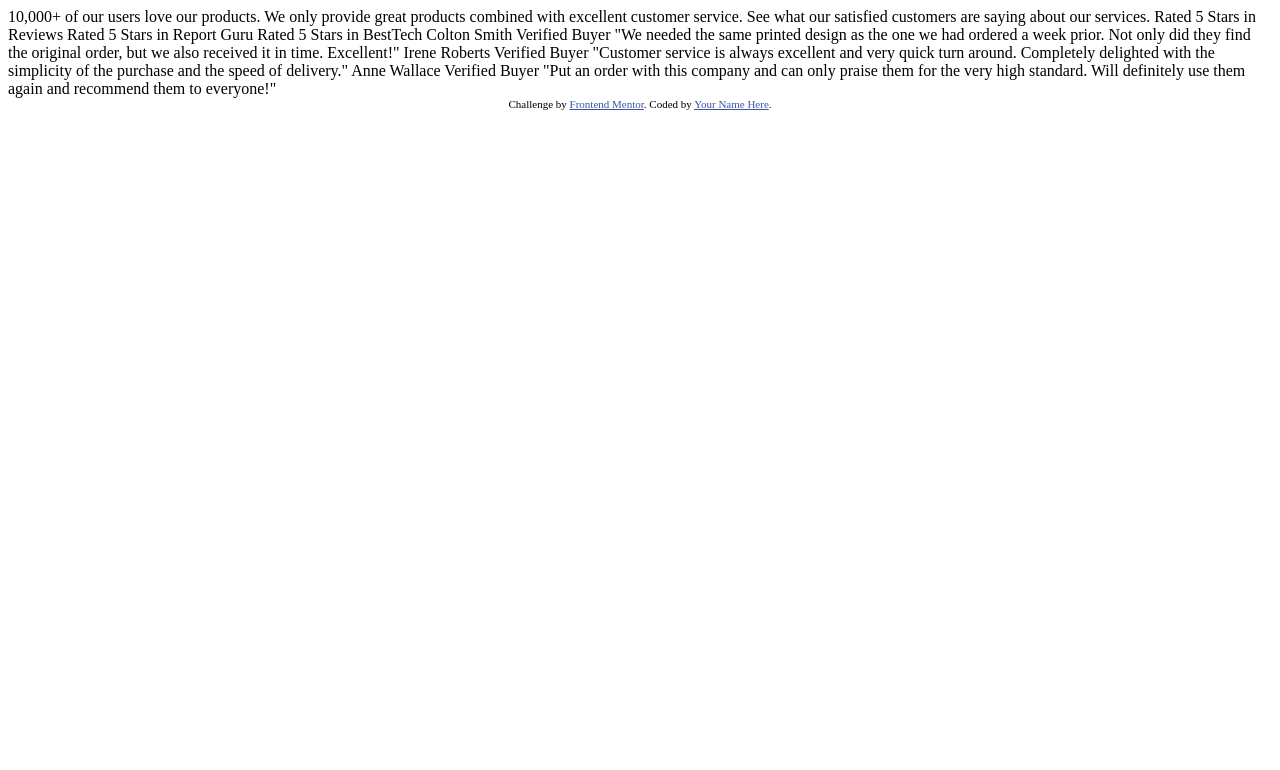
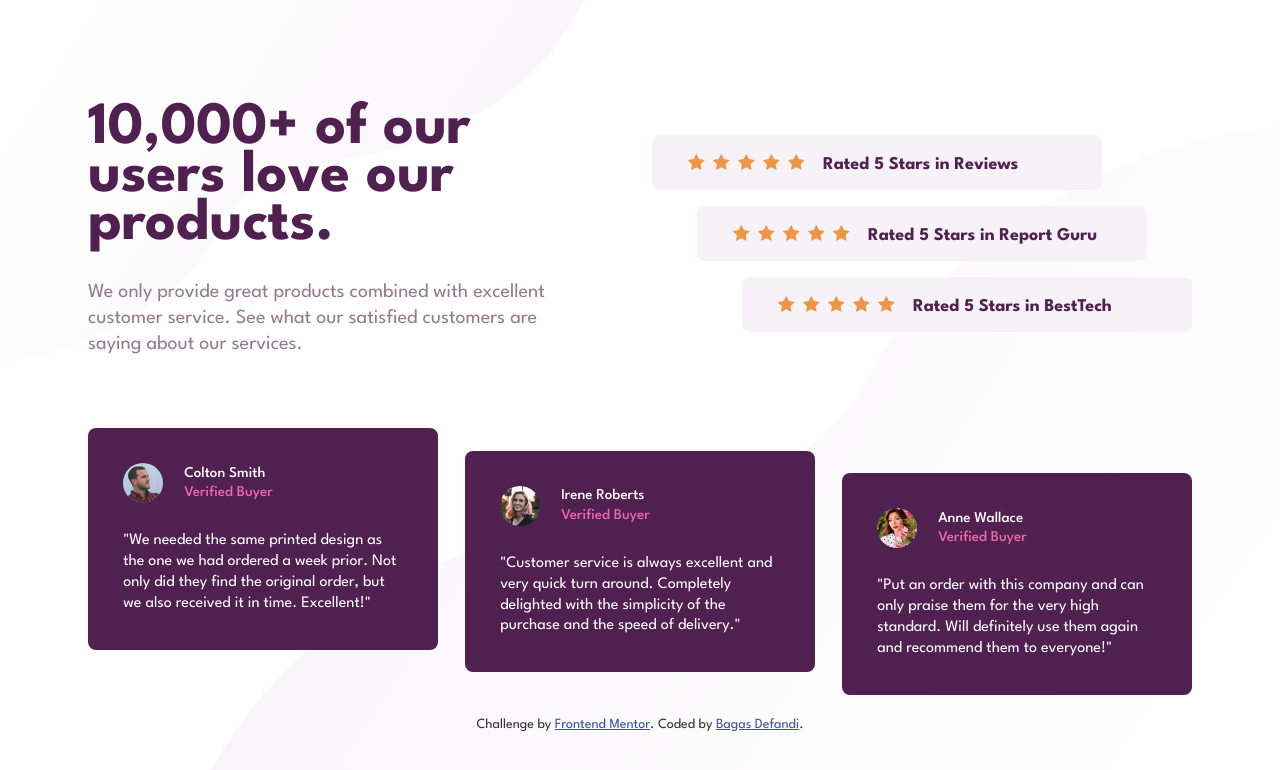
Before and after one commit to bagas-defandi/Frontend-Mentor, a plain HTML site: page social-proof-section/index.html in a window 1280 px wide. Drawn offline with Linux system fonts and the light colour scheme.

Commit message:
Finish social proof section

```diff
--- a/social-proof-section/index.html
+++ b/social-proof-section/index.html
@@ -4,58 +4,111 @@
     <meta charset="UTF-8" />
     <meta name="viewport" content="width=device-width, initial-scale=1.0" />
     <!-- displays site properly based on user's device -->
-
     <link
       rel="icon"
       type="image/png"
       sizes="32x32"
       href="./images/favicon-32x32.png"
     />
-
     <title>Frontend Mentor | Social proof section</title>
-
-    <!-- Feel free to remove these styles or customise in your own stylesheet 👍 -->
-    <style>
-      .attribution {
-        font-size: 11px;
-        text-align: center;
-      }
-      .attribution a {
-        color: hsl(228, 45%, 44%);
-      }
-    </style>
+    <link rel="stylesheet" href="style.css">
   </head>
   <body>
-    10,000+ of our users love our products.
 
-    We only provide great products combined with excellent customer service.
-    See what our satisfied customers are saying about our services.
+    <main class="flow">
+      <section class="products container flow">
+        <div class="products__text flow">
+          <h1>10,000+ of our users love our products.</h1>
+          <p>We only provide great products combined with excellent customer service.
+            See what our satisfied customers are saying about our services.</p>
+        </div>
 
-    Rated 5 Stars in Reviews
-    Rated 5 Stars in Report Guru
-    Rated 5 Stars in BestTech
+        <ul class="products__rating">
+          <li class="products__rating-list flow">
+            <div class="star-container">
+              <img src="./images/icon-star.svg" alt="" aria-hidden="true">
+              <img src="./images/icon-star.svg" alt="" aria-hidden="true">
+              <img src="./images/icon-star.svg" alt="" aria-hidden="true">
+              <img src="./images/icon-star.svg" alt="" aria-hidden="true">
+              <img src="./images/icon-star.svg" alt="" aria-hidden="true">
+            </div>
+            <p class="text-rating"> Rated 5 Stars in Reviews</p>
+          </li>
+          <li class="products__rating-list flow">
+            <div class="star-container">
+              <img src="./images/icon-star.svg" alt="" aria-hidden="true">
+              <img src="./images/icon-star.svg" alt="" aria-hidden="true">
+              <img src="./images/icon-star.svg" alt="" aria-hidden="true">
+              <img src="./images/icon-star.svg" alt="" aria-hidden="true">
+              <img src="./images/icon-star.svg" alt="" aria-hidden="true">
+            </div>
+            <p class="text-rating"> Rated 5 Stars in Report Guru</p>
+          </li>
+          <li class="products__rating-list flow">
+            <div class="star-container">
+              <img src="./images/icon-star.svg" alt="" aria-hidden="true">
+              <img src="./images/icon-star.svg" alt="" aria-hidden="true">
+              <img src="./images/icon-star.svg" alt="" aria-hidden="true">
+              <img src="./images/icon-star.svg" alt="" aria-hidden="true">
+              <img src="./images/icon-star.svg" alt="" aria-hidden="true">
+            </div>
+            <p class="text-rating"> Rated 5 Stars in BestTech</p>
+          </li>
+        </ul>
+      </section>
 
-    Colton Smith
-    Verified Buyer
+      <section class="testimonials">
+        <ul class="testimonials__container container">
+          <li class="testimonials__card flow">
+            <figure>
+              <img src="./images/image-colton.jpg" alt="Colton Picture">
+              <figcaption>
+                <p>Colton Smith</p>
+                <p class="text-pink">Verified Buyer</p>
+              </figcaption>
+            </figure>
+            <blockquote>
               "We needed the same printed design as the one we had ordered a week prior.
               Not only did they find the original order, but we also received it in time.
               Excellent!"
-
-    Irene Roberts
-    Verified Buyer
+            </blockquote>
+          </li>
+          <li class="testimonials__card flow">
+            <figure>
+              <img src="./images/image-irene.jpg" alt="Irene Picture">
+              <figcaption>
+                <p>Irene Roberts</p>
+                <p class="text-pink">Verified Buyer</p>
+              </figcaption>
+            </figure>
+            <blockquote>
               "Customer service is always excellent and very quick turn around. Completely
               delighted with the simplicity of the purchase and the speed of delivery."
-
-    Anne Wallace
-    Verified Buyer
+            </blockquote>
+          </li>
+          <li class="testimonials__card flow">
+            <figure>
+              <img src="./images/image-anne.jpg" alt="Anne Picture">
+              <figcaption>
+                <p>Anne Wallace </p>
+                <p class="text-pink">Verified Buyer</p>
+              </figcaption>
+            </figure>
+            <blockquote>
               "Put an order with this company and can only praise them for the very high
               standard. Will definitely use them again and recommend them to everyone!"
+            </blockquote>
+          </li>
+        </ul>
+      </section>
+    </main>
 
-    <div class="attribution">
+
+    <footer class="attribution">
       Challenge by
-      <a href="https://www.frontendmentor.io?ref=challenge" target="_blank"
+      <a href="https://www.frontendmentor.io?ref=challenge" target="_blank" rel="noopener"
         >Frontend Mentor</a
-      >. Coded by <a href="#">Your Name Here</a>.
-    </div>
+      >. Coded by <a href="https://github.com/bagas-defandi/Frontend-Mentor/tree/master/social-proof-section" target="_blank" rel="noopener">Bagas Defandi</a>.
+    </footer>
   </body>
 </html>
--- /dev/null
+++ b/social-proof-section/style.css
@@ -0,0 +1,316 @@
+@import url('https://fonts.googleapis.com/css2?family=League+Spartan:wght@400;500;700&display=swap');
+
+:root {
+    --clr-magenta: hsl(300, 43%, 22%);
+    --clr-pink: hsl(333, 80%, 67%);
+
+    --clr-neutral-400: hsl(303, 10%, 53%);
+    --clr-neutral-200: hsl(300, 24%, 96%);
+    --clr-neutral-100: hsl(0, 0%, 100%);
+
+    --ff-body: 'League Spartan', sans-serif;
+
+    --fw-400: 400;
+    --fw-500: 500;
+    --fw-700: 700;
+
+    --fs-900: 2.5rem;
+    --fs-700: 1.125rem;
+    --fs-500: 1rem;
+    --fs-400: 0.9375rem;
+}
+
+@media screen and (min-width: 62.5em) {
+  :root {
+    --fs-900: 3.75rem;
+    --fs-700: 1.25rem;
+  }
+}
+
+/* Box sizing rules */
+*,
+*::before,
+*::after {
+  box-sizing: border-box;
+}
+
+/* Remove default margin */
+* {
+  margin: 0;
+  padding: 0;
+
+  /* inherit form elements also remove heading default style*/
+  font: inherit;
+}
+
+/* Remove list styles on ul, ol elements */
+ul,
+ol {
+  list-style: none;
+}
+
+/* Set core root defaults */
+html:focus-within {
+  scroll-behavior: smooth;
+}
+
+/* Set core body defaults */
+body {
+  min-height: 100vh;
+  text-rendering: optimizeSpeed;
+  line-height: 1.5;
+}
+
+/* A elements that don't have a class get default styles */
+a:not([class]) {
+  text-decoration-skip-ink: auto;
+}
+
+/* Make images easier to work with */
+img,
+picture,
+svg {
+  max-width: 100%;
+  display: block;
+  height: auto;
+}
+
+/* Remove all animations, transitions and smooth scroll for people that prefer not to see them */
+@media (prefers-reduced-motion: reduce) {
+  html:focus-within {
+   scroll-behavior: auto;
+  }
+
+  *,
+  *::before,
+  *::after {
+    animation-duration: 0.01ms !important;
+    animation-iteration-count: 1 !important;
+    transition-duration: 0.01ms !important;
+    scroll-behavior: auto !important;
+  }
+}
+
+body {
+    font-family: var(--ff-body);
+    font-size: var(--fs-400);
+    font-weight: var(--fw-400);
+    line-height: 1.3;
+    color: var(--clr-neutral-400);
+
+    padding: 5em 0 1.5em;
+
+    background-image: url("./images/bg-pattern-top-mobile.svg"), url("./images/bg-pattern-bottom-mobile.svg");
+    background-repeat: no-repeat, no-repeat;
+    background-position: top left, bottom right;
+}
+
+h1,h2,h3 {
+    font-weight: var(--fw-700);
+    color: var(--clr-magenta);
+}
+
+/* https://piccalil.li/quick-tip/flow-utility/ */
+/* this will select direct child, if the child have a sibling in front of him*/
+/*
+  <div class="parent flow">
+    <div class="child"></div>
+    <div class="child"></div> ✔
+    <div class="child"></div> ✔
+    <div class="child"></div> ✔
+  </div>
+*/
+
+/* utility */
+.flow > * + * {
+    margin-top: var(--flow-space, 1em);
+}
+
+.container {
+    max-width: 71.875rem; /* 1150px */
+    margin: 0 auto;
+    padding: 0 1.4375rem; /*23px*/
+}
+
+.nowrap {
+    white-space: nowrap;
+}
+
+.text-pink {
+  color: var(--clr-pink);
+}
+
+/* component */
+.products {
+    text-align: center;
+}
+
+.products__text {
+  display: grid;
+  place-items: center;
+}
+
+.products__text h1 {
+  font-size: var(--fs-900);
+  line-height: 0.8;
+  max-width: calc(505rem / 16);
+}
+
+.products__text p {
+  --flow-xspace: 1.25em;
+  font-size: var(--fs-700);
+  max-width: calc(505rem / 16);
+}
+
+.products__rating {
+    --flow-space: 3em;
+    display: flex;
+    flex-direction: column;
+    gap: 1rem;
+    align-items: center;
+}
+
+.products__rating-list {
+    padding: 0.8em 0;
+    display: flex;
+    flex-direction: column;
+    align-items: center;
+    background-color: var(--clr-neutral-200);
+    border-radius: .5rem;
+    max-width: calc(450rem / 16);
+    width: 100%;
+}
+
+.star-container {
+    display: flex;
+    gap: .5rem;
+}
+
+.text-rating {
+  --flow-space: .5em;
+  font-weight: var(--fw-700);
+  color: var(--clr-magenta);
+  font-size: 1.125rem;
+}
+
+.testimonials {
+  --flow-space: 3.25em;
+}
+
+.testimonials__container {
+  display: flex;
+  flex-direction: column;
+  gap: 1rem;
+  align-items: center;
+}
+
+.testimonials__card {
+  background-color: var(--clr-magenta);
+  padding: 2.2rem;
+  color: var(--clr-neutral-100);
+  border-radius: .5rem;
+  max-width: calc(450rem / 16);
+}
+
+.testimonials__card img {
+  border-radius: 100%;
+  width: 40px;
+  height: 40px;
+}
+
+.testimonials__card figure {
+  display: flex;
+  align-items: center;
+  gap: 1.3125rem;
+}
+
+.testimonials__card figcaption {
+  font-weight: var(--fw-500);
+}
+
+.testimonials__card blockquote {
+  --flow-space: 1.75em;
+  font-size: var(--fs-500);
+}
+
+.attribution {
+  font-size: .875rem;
+  margin-top: 1.5em;
+  text-align: center;
+  color: #333;
+}
+.attribution a {
+  color: hsl(228, 45%, 44%);
+}
+
+@media screen and (min-width: 48em) {
+  .products__rating {
+    flex-direction: row;
+  }
+}
+
+@media screen and (min-width: 62.5em) {
+  body {
+    background-image: url("./images/bg-pattern-top-desktop.svg"), url("./images/bg-pattern-bottom-desktop.svg");
+    padding: 7em 0 1.5em;
+  }
+
+  .products {
+    display: grid;
+    grid-template-columns: 500px 1fr;
+  }
+
+  .products__text {
+    text-align: left;
+  }
+
+  .products__text p {
+    --flow-space: 1.5em;
+  }
+
+  .products__rating {
+    --flow-space: 2em;
+    flex-direction: column;
+    align-items: flex-end;
+  }
+
+  .products__rating-list {
+    flex-direction: row;
+    gap: 1.125rem;
+    padding: .9em 2.4em;
+  }
+
+  .text-rating {
+    --flow-space: 0.25em;
+  }
+
+  .testimonials {
+    --flow-space: 1.75em;
+  }
+
+  .testimonials__container {
+    flex-direction: row;
+    justify-content: space-between;
+  }
+
+  .testimonials__card {
+    max-width: calc(350rem / 16);
+  }
+
+  /* move item */
+  .products__rating-list:first-child {
+    margin-right: 6em;
+  }
+
+  .products__rating-list:nth-child(2) {
+    margin-right: 3em;
+  }
+
+  .testimonials__card:nth-child(2) {
+    margin-top: 3em;
+  }
+
+  .testimonials__card:last-child {
+    margin-top: 6em;
+  }
+}
```
Also changed, not shown: social-proof-section/design/screenshot-desktop.png (added), social-proof-section/design/screenshot-mobile.png (added), 1 other file. Lines whose indentation alone changed are shown as unchanged.
